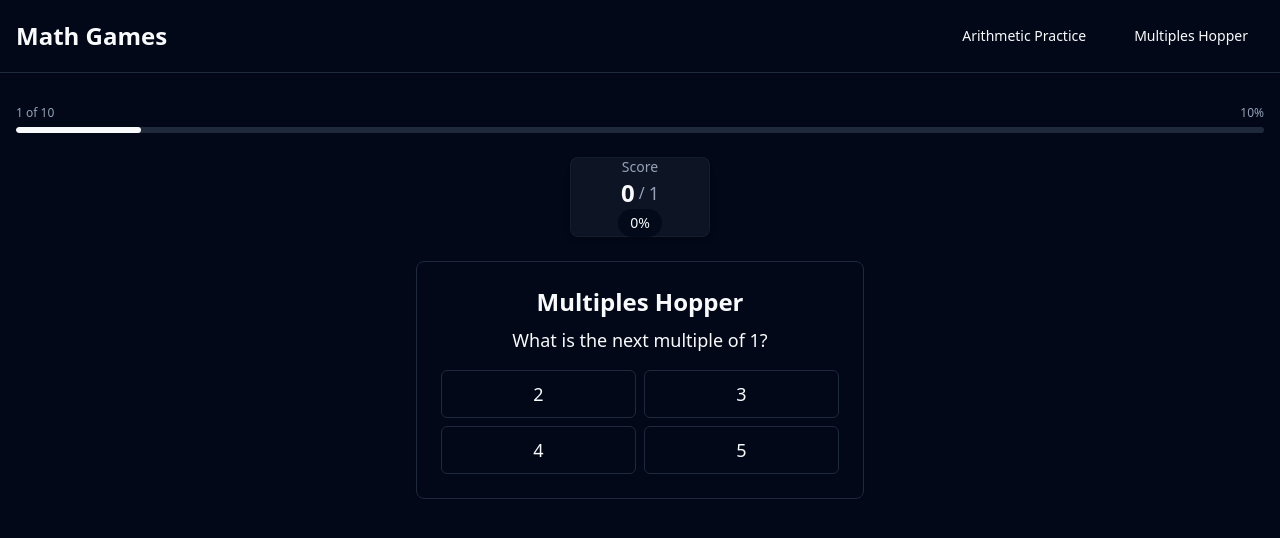
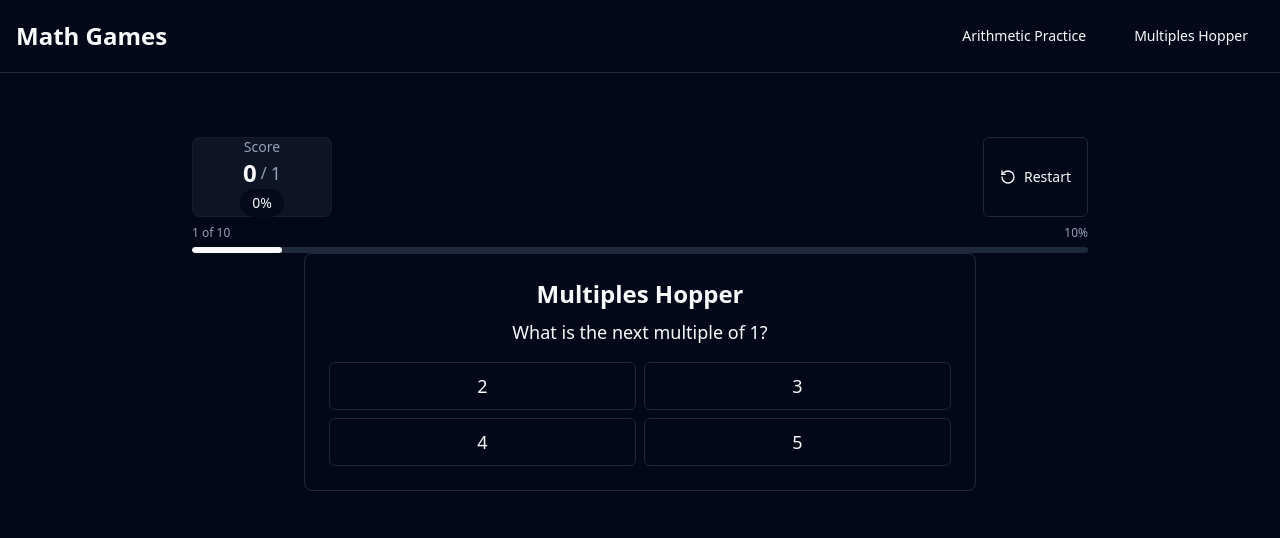
Before and after one commit to meninder/MathUI, a React (Vite) app: page /MathUI/multiples in a window 1280 px wide. Both pictures are taken after a click on the button "Start Game". Shown: the top 538 px of the page. Built offline with nearby package versions, Linux system fonts and the light colour scheme.

Commit message:
refactor: abstract common game header UI elements into reusable component

```diff
--- /dev/null
+++ b/src/components/GameHeader.tsx
@@ -0,0 +1,38 @@
+import React from 'react';
+import { Button } from '@/components/ui/button';
+import ProgressBar from '@/components/ProgressBar';
+import ScoreDisplay from '@/components/ScoreDisplay';
+import { RotateCcw } from 'lucide-react';
+
+interface GameHeaderProps {
+  score: number;
+  total: number;
+  current: number;
+  onRestart: () => void;
+}
+
+export function GameHeader({ score, total, current, onRestart }: GameHeaderProps) {
+  return (
+    <div className="w-full max-w-4xl space-y-2">
+      <div className="flex items-center justify-between gap-4">
+        <ScoreDisplay
+          correct={score}
+          total={current}
+        />
+        <Button
+          variant="outline"
+          onClick={onRestart}
+          className="flex items-center gap-2 px-4 py-2 h-[80px]"
+          title="Restart Practice"
+        >
+          <RotateCcw className="h-4 w-4" />
+          <span>Restart</span>
+        </Button>
+      </div>
+      <ProgressBar
+        current={current}
+        total={total}
+      />
+    </div>
+  );
+}
--- a/src/components/arithmetic/PracticeScreen.tsx
+++ b/src/components/arithmetic/PracticeScreen.tsx
@@ -1,14 +1,11 @@
 import React from 'react';
 import { useArithmetic } from '../../contexts/ArithmeticContext';
 import Flashcard from '../flashcard/Flashcard';
-import ProgressBar from '../ProgressBar';
-import ScoreDisplay from '../ScoreDisplay';
 import { cn } from '../../lib/utils';
-import { Button } from '../ui/button';
-import { RotateCcw } from 'lucide-react';
 import { Card } from '../ui/card';
 import AnswerInput from '../AnswerInput';
 import ResultDisplay from '../ResultDisplay';
+import { GameHeader } from '../GameHeader';
 
 const PracticeScreen: React.FC = () => {
   const {
@@ -30,25 +27,11 @@ const PracticeScreen: React.FC = () => {
 
   return (
     <div className={cn("min-h-screen flex flex-col items-center p-4 pt-8", practiceClasses)}>
-      <div className="w-full max-w-4xl space-y-2">
-        <div className="flex items-center justify-between gap-4">
-          <ScoreDisplay
-            correct={correctAnswers}
-            total={attemptedQuestions}
-          />
-          <Button
-            variant="outline"
-            onClick={handleReset}
-            className="flex items-center gap-2 px-4 py-2 h-[80px]"
-            title="Restart Practice"
-          >
-            <RotateCcw className="h-4 w-4" />
-            <span>Restart</span>
-          </Button>
-        </div>
-        <ProgressBar
+      <GameHeader
+        score={correctAnswers}
+        total={questions.length}
         current={currentQuestionIndex + 1}
-          total={questions.length}
+        onRestart={handleReset}
       />
 
       {questions.length > 0 && (
@@ -63,7 +46,6 @@ const PracticeScreen: React.FC = () => {
         </div>
       )}
     </div>
-    </div>
   );
 };
 
--- a/src/components/games/MultiplesHopper.tsx
+++ b/src/components/games/MultiplesHopper.tsx
@@ -5,6 +5,8 @@ import ProgressBar from "@/components/ProgressBar";
 import ScoreDisplay from "@/components/ScoreDisplay";
 import { cn } from "@/lib/utils";
 import { MultiplesHopperResult } from "./MultiplesHopperResult";
+import { RotateCcw } from "lucide-react";
+import { GameHeader } from "@/components/GameHeader";
 
 interface MultiplesHopperProps {
   difficulty: "easy" | "medium" | "hard";
@@ -106,10 +108,15 @@ export function MultiplesHopper({
   }
 
   return (
-    <div className="flex flex-col items-center gap-6">
-      <ProgressBar current={currentIndex + 1} total={questionCount} />
-      <ScoreDisplay correct={score} total={currentIndex + 1} />
-      <Card className="w-full max-w-md p-6">
+    <div className="min-h-screen flex flex-col items-center p-4 pt-8">
+      <GameHeader
+        score={score}
+        total={questionCount}
+        current={currentIndex + 1}
+        onRestart={handlePlayAgain}
+      />
+
+      <Card className="w-full max-w-2xl mx-auto p-6">
         <div className="space-y-4">
           <div className="text-center">
             <h2 className="text-2xl font-bold mb-2">Multiples Hopper</h2>
```
Lines whose indentation alone changed are shown as unchanged.
